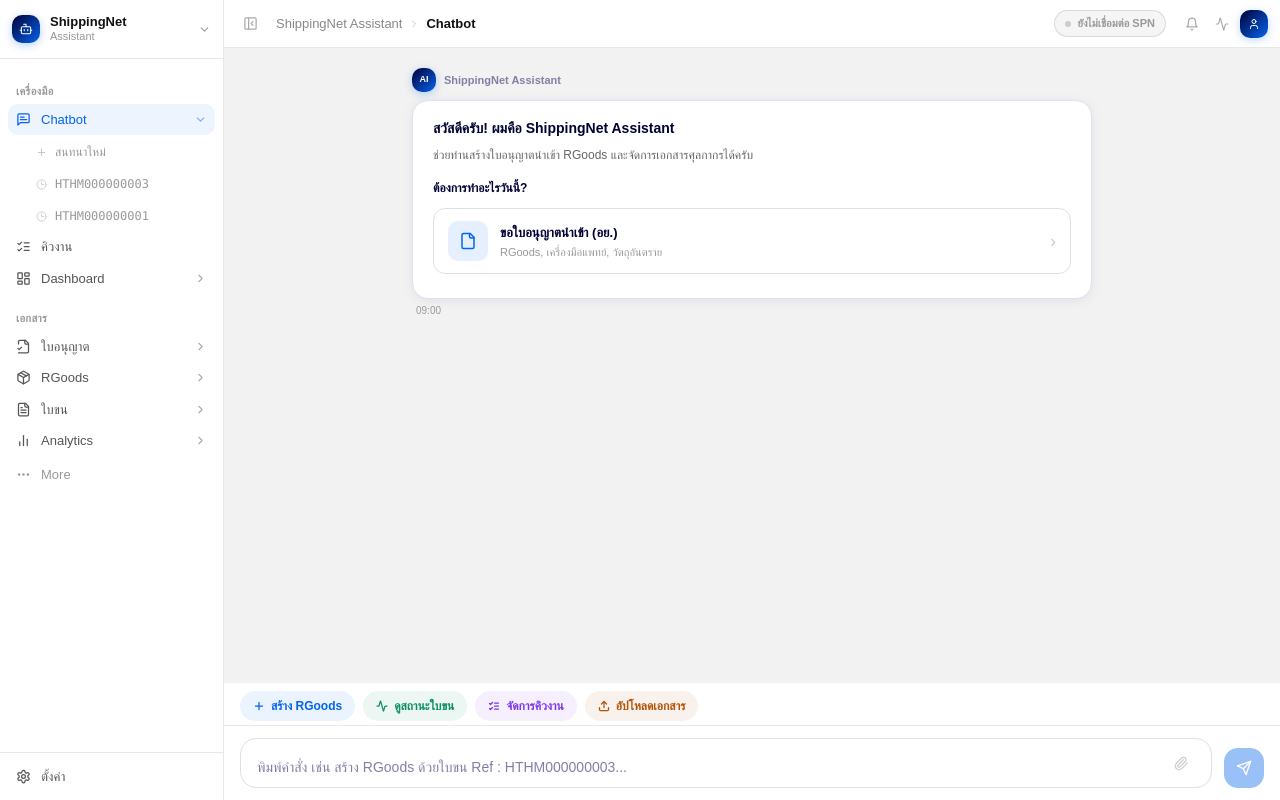
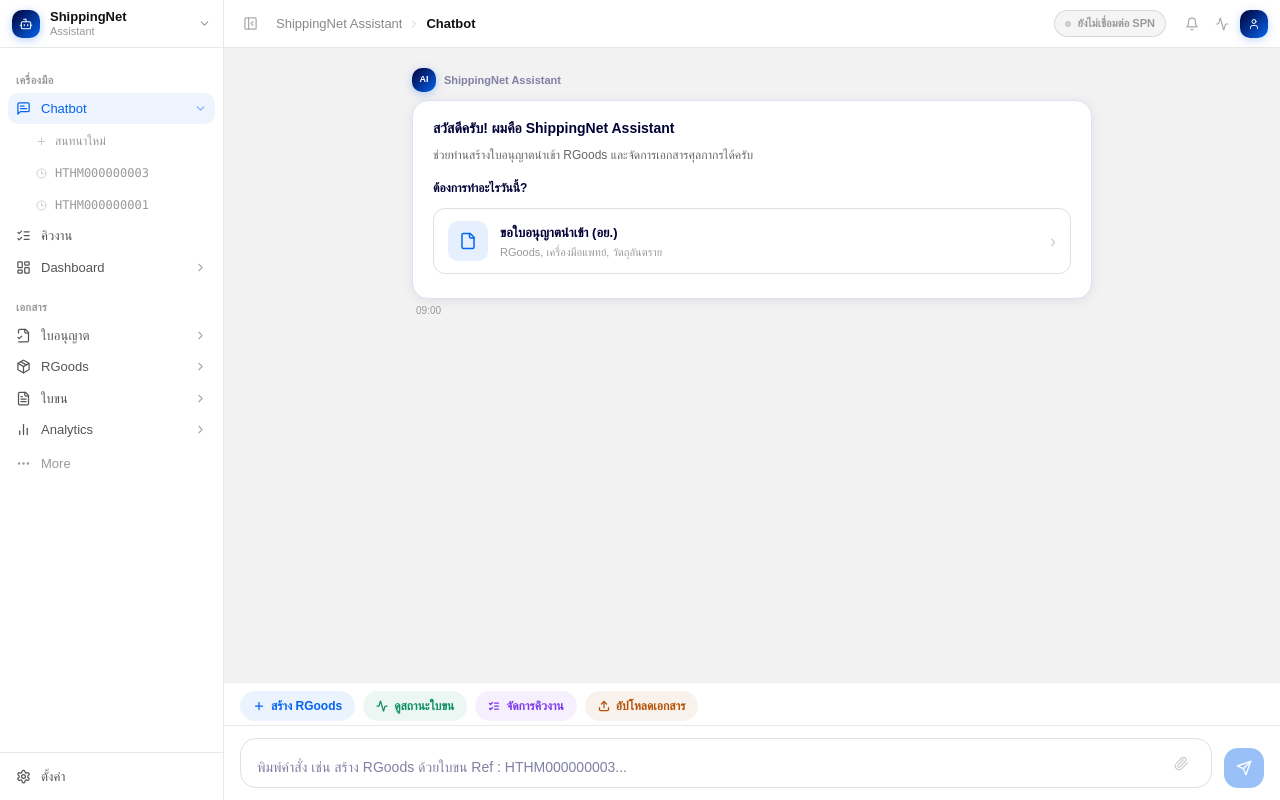
Before and after one commit to nui-github/Amethyst, a Next.js app: page / in a window 1280 px wide. Built offline with nearby package versions, Linux system fonts and the light colour scheme; a web font is replaced by a local one.

Commit message:
fix: align sidebar company header height with content breadcrumb bar (h-12)
Was 59px (py-3.5 + text), content header was 48px. Now both h-12 = 48px.

Co-Authored-By: Claude Sonnet 4.6 <noreply@anthropic.com>

```diff
--- a/src/components/chat/Sidebar.tsx
+++ b/src/components/chat/Sidebar.tsx
@@ -231,8 +231,8 @@ export function Sidebar({ activeItem, onSelect, needsYouCount = 0, collapsed = f
       className="flex-shrink-0 flex flex-col h-full overflow-hidden"
       style={{ width: 224, background: L.bg, borderRight: `1px solid ${L.border}` }}
     >
-      {/* Company header */}
-      <div className="flex items-center gap-2.5 px-3 py-3.5 flex-shrink-0"
+      {/* Company header — h-12 to match content breadcrumb bar */}
+      <div className="flex items-center gap-2.5 px-3 h-12 flex-shrink-0"
         style={{ borderBottom: `1px solid ${L.border}` }}>
         <div className="w-7 h-7 rounded-lg flex items-center justify-center flex-shrink-0"
           style={{ background: 'linear-gradient(135deg, #010136, #0463EF)', boxShadow: '0 2px 8px rgba(4,99,239,0.3)' }}>
```
